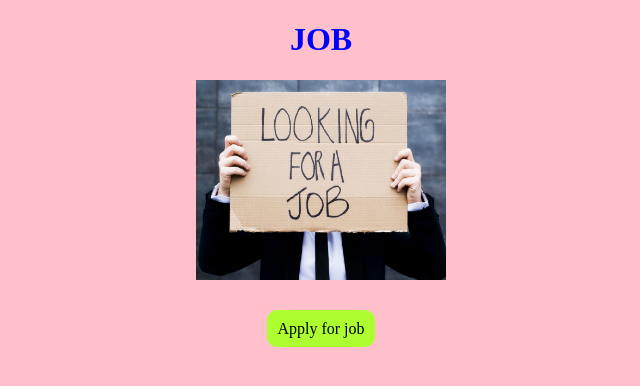
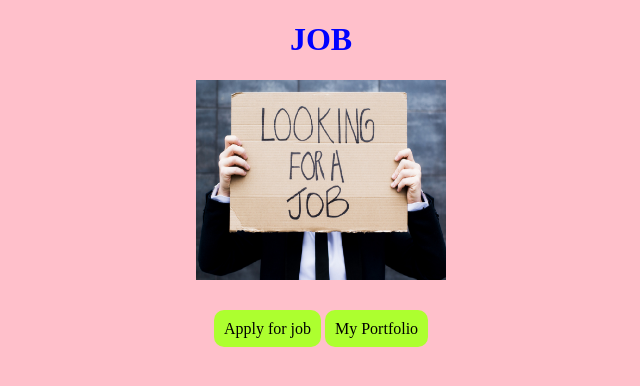
Before and after one commit to Kalyan69/specific-static-folder, a Django app: page /specific/job/ in a window 1280 px wide. Shown: the top 386 px of the page, without its empty margins (319-959 px from the left). Run offline with Django 4.2, Linux system fonts and the light colour scheme.

Commit message:
Added GitHUb Link Of My Modern_Portfolio

```diff
--- a/templates/job.html
+++ b/templates/job.html
@@ -16,6 +16,9 @@
         <br>
         <br>
         <a class="btn" href="{% url 'kalyan' %}">Apply for job</a>
+
+        <a class="btn" href="https://kalyan69.github.io/Modern_Portfolio/
+        ">My Portfolio</a>
     </center>
 </body>
 </html>
--- a/templates/kalyan.html
+++ b/templates/kalyan.html
@@ -25,6 +25,7 @@
         <br>
         <a class="btn" href="{% url 'specific:job' %}">Go job page</a>
 
+
     </center>
 
 </body>
```
